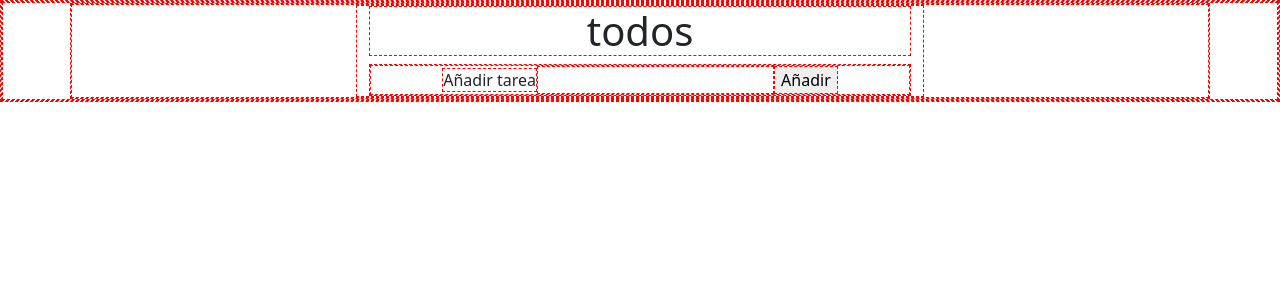
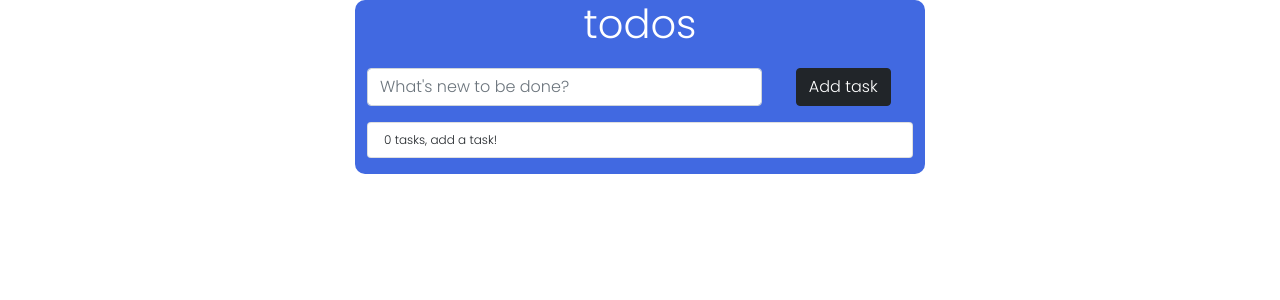
Before and after one commit to MatiasRadov/React-TODO-app-v2, a React (Create React App) app: page / in a window 1280 px wide. Shown: the top 300 px of the page. Built offline with nearby package versions, Linux system fonts and the light colour scheme.

Commit message:
Todo app version 2 finished

```diff
--- a/public/index.html
+++ b/public/index.html
@@ -25,7 +25,8 @@
       Learn how to configure a non-root public URL by running `npm run build`.
     -->
 
-    <title>React App</title>
+    <title>React Todo List App</title>
+    <script src="https://kit.fontawesome.com/98d0adabd5.js" crossorigin="anonymous"></script>
   </head>
   <body>
     <noscript>You need to enable JavaScript to run this app.</noscript>
--- a/src/App.css
+++ b/src/App.css
@@ -1,3 +1,45 @@
+@import url('https://fonts.googleapis.com/css2?family=Poppins:wght@300&display=swap');
 *{
-    border: 1px dashed red;
+    margin: 0;
+    padding: 0;
+    box-sizing: border-box;
+    font-family: 'Poppins', sans-serif;
+    /* border: 1px dashed red; */
 }
+body{
+    background: #3C3C3C
+}
+h1{
+    text-align: center;
+    color: white;
+    height: 1.5em;
+    line-height: 60px;
+}
+.col-6{
+    background: royalblue;
+    border-radius: 10px;
+}
+.list-group-item{
+    list-style-type:none;
+    background: #F8F9FA;
+}
+.counter {
+    padding-top: 0px;
+    padding-bottom: 0px;
+    font-size: 12px;
+    color: gray;
+    text-align: start;
+}
+.list-group-item i{
+    visibility: hidden;
+}
+
+.list-group-item:hover i{
+    visibility: visible;
+}
+.validacion{
+    color: white;
+}
+.col-lg-2{
+    max-width: 120px;
+}
--- a/src/App.js
+++ b/src/App.js
@@ -15,19 +15,31 @@ function App() {
     setListaTareas(listaFiltrada);
   }
   return (
-    <div className="container justify-content-center">
+    <div className="container">
       <div className="row justify-content-center">
         <div className="col-6 text-center">
           <h1>todos</h1>
           <TareaForm
             nuevaTarea={nuevaTarea}
           />
+        <ul className="list-group pb-3">
           {
-            listaTareas.map((e,index) => <Tarea
-                                  tarea={e}
-                                  borrar={borrar}
-                                  id={index}/>)
+            listaTareas.map((e,index) =>
+
+                                  <Tarea
+                                    tarea={e}
+                                    borrar={borrar}
+                                    id={index}/>)
           }
+            <li className="list-group-item counter" id="task-counter">
+              {listaTareas.length}{" "}
+              {listaTareas.length > 1
+                  ? "items left"
+                  : listaTareas.length === 1
+                  ? "item left"
+                  : "tasks, add a task!"}
+            </li>
+          </ul>
         </div>
       </div>
     </div>
--- a/src/components/Tarea.js
+++ b/src/components/Tarea.js
@@ -1,4 +1,6 @@
 import React from 'react'
+import { propTypes } from 'react-bootstrap/esm/Image';
+import TareaForm from './TareaForm';
 
 function Tarea(props) {
 
@@ -6,12 +8,19 @@ function Tarea(props) {
         props.borrar(props.id);
     }
     return (
-        <div>
-            <div className="tarea">
-                <span>{props.tarea}</span><span>Editar</span><span onClick={borrarTarea}>Borrar</span>
-            </div>
-
-        </div>
+            <>
+                <li className="list-group-item list-group-item-action d-flex justify-content-between align-items-center">
+                    <span className="span">
+                        {props.tarea}
+                    </span>
+                    <span href="#">
+                        <i
+                            onClick={borrarTarea}
+                            className="far fa-trash-alt">
+                        </i>
+                    </span>
+                </li>
+            </>
     )
 }
 
--- a/src/components/TareaForm.js
+++ b/src/components/TareaForm.js
@@ -18,20 +18,27 @@ function TareaForm(props) {
             setValidacion(false)
         }
     }
-
     return (
-        <div>
-            <form className="form" onSubmit={submit}>
-                <span>Añadir tarea</span>
-                <input value={inputText} onChange={manejarFormulario}/>
-                <button>Añadir</button>
+        <div className="container px-0">
+            <div className="row">
+            <form className="form row mb-3 pe-0" onSubmit={submit}>
+                <div className="col">
+                <input
+                    className="form-control"
+                    value={inputText}
+                    onChange={manejarFormulario}
+                    placeholder="What's new to be done?"/>
+                </div>
+                <div className="col col-lg-3 px-0">
+                    <button type="submit" className="btn btn-dark">Add task</button>
+                </div>
             </form>
             {
                 !validacion &&
-                <div className='validacion'>Añadir una tarea, por favor</div>
+                <div className='validacion'>Add a new task, please</div>
             }
+            </div>
         </div>
     )
 }
-
 export default TareaForm
```
